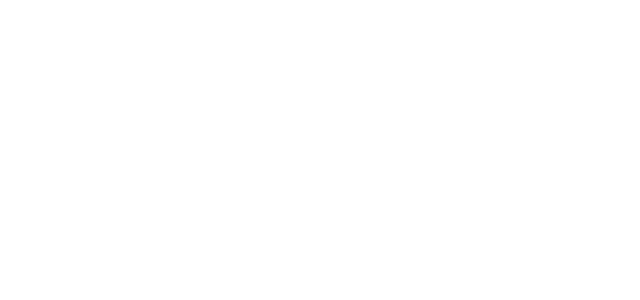
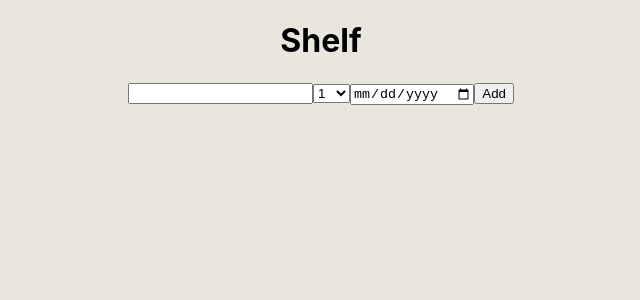
Before and after one commit to Rachiey/Thyme-Frontend, a React (Create React App) app: page /shelf in a window 1280 px wide. Before the commit this address had no page. Shown: the top 300 px of the page, without its empty margins (319-959 px from the left). Built offline with nearby package versions, Linux system fonts and the light colour scheme.

Commit message:
updating from main

```diff
--- a/src/App.js
+++ b/src/App.js
@@ -1,25 +1,24 @@
 import React from 'react';
-// import logo from './logo.svg';
 import './App.css';
 import { Routes, Route } from 'react-router-dom';
 import * as Pages from './pages';
 
 function App() {
   return (
-    <>
-    <Routes>
 
+    <div className="App">
 
-    <Route path="/" element={<Pages.Home />} />
+      <Routes>
+        <Route exact path='/' element={<Pages.Home />}></Route>
+        <Route path='/ingredients' element={<Pages.Ingredients/>}></Route>
+        <Route path='/shelf' element={<Pages.Shelf/>}></Route>
+        <Route path='/login' element={<Pages.Login />} />
+        <Route path='/register' element={<Pages.Register />} />
 
+        <Route path='*' element={<p>nothing to see here</p>} />
+      </Routes>
+    </div>
 
-
-    <Route path="/ingredients" element={<Pages.Ingredients />}>
-
-
-        </Route>
-    </Routes>
-    </>
   );
 }
 
--- /dev/null
+++ b/src/pages/Ingredients/index.js
@@ -0,0 +1,18 @@
+import React from 'react';
+import './Ingredients.css';
+//import { Link } from 'react-router-dom';
+
+
+
+
+
+export const Ingredients = () => {
+
+return (
+    <>
+    <h1 className="ingredientsHeading">Ingredients</h1>
+    </>
+)
+}
+
+export default Ingredients;
--- /dev/null
+++ b/src/pages/Shelf/index.js
@@ -0,0 +1,71 @@
+import React, {useState} from "react";
+
+function Shelf() {
+    const [inputText, setInputText] = useState("");
+    const [items, setItems] = useState([]);
+    const [itemId, setItemId] = useState(1);
+    const [quantityValue, setQuantityValue] = useState(1)
+    const [expiryDate, setExpiryDate] = useState("")
+
+
+    const inputTextHandler = (event) => {
+        setInputText(event.target.value);
+    }
+
+    const quantityValueHandler = (event) => {
+        setQuantityValue(event.target.value)
+    }
+
+    const dateValueHandler = (event) => {
+        setExpiryDate(event.target.value)
+    }
+    const submitItemHandler = (event) => {
+        event.preventDefault();
+        setItemId(itemId + 1)
+        setItems([
+            ...items,
+            { text: inputText, id: itemId, quantity: quantityValue, expiryDate: expiryDate}
+        ])
+        setInputText("")
+        setQuantityValue(1);
+        setExpiryDate("")
+    }
+
+    return (
+    <div>
+        <h1>Shelf</h1>
+        <form>
+            <input type="text" onChange={inputTextHandler} value={inputText}></input>
+            <select name="quantity" onChange={(quantityValueHandler)} value={quantityValue}>
+                <option value="1">1</option>
+                <option value="2">2</option>
+                <option value="3">3</option>
+                <option value="4">4</option>
+                <option value="5">5</option>
+                <option value="6">6</option>
+                <option value="7">7</option>
+                <option value="8">8</option>
+                <option value="9">9</option>
+                <option value="10">10</option>
+                <option value="11">11</option>
+                <option value="12">12</option>
+                <option value="13">13</option>
+                <option value="14">14</option>
+                <option value="10">15</option>
+            </select>
+            <input type="date" onChange={dateValueHandler} value={expiryDate}></input>
+            <button type="submit" onClick={submitItemHandler}>Add</button>
+        </form>
+        <ul>
+            {items.map((item) =>(
+                <li>
+                   {item.text}  x{item.quantity} <br/> expires:{item.expiryDate} <br/>
+                   <button onClick={() => {setItems(items.filter((el) => el.id !== item.id))}}>Delete</button>
+                </li>
+            ))}
+        </ul>
+    </div>
+    )
+}
+
+export default Shelf;
```
Also changed, not shown: src/pages/index.js (+5 -3 lines).
